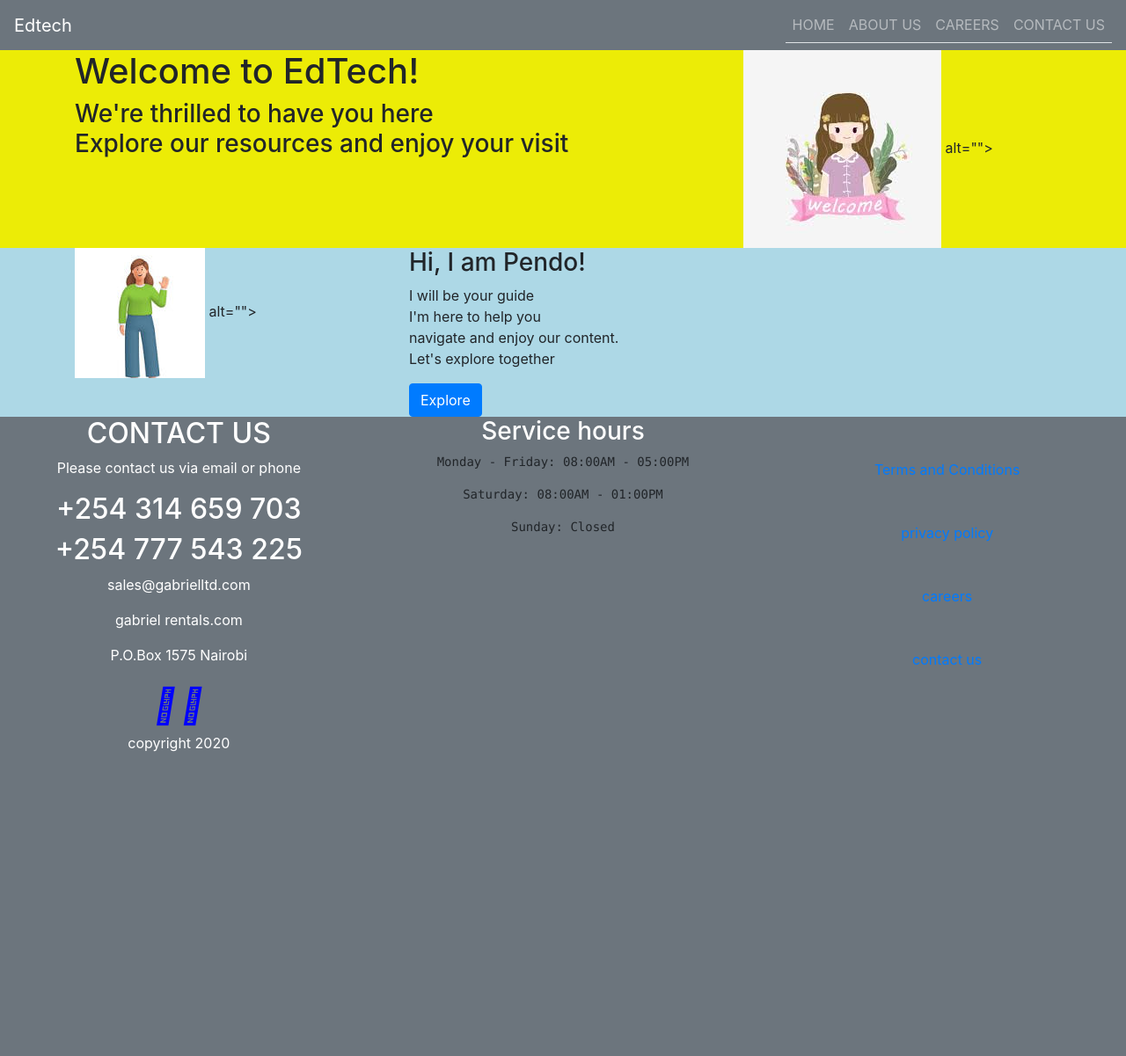
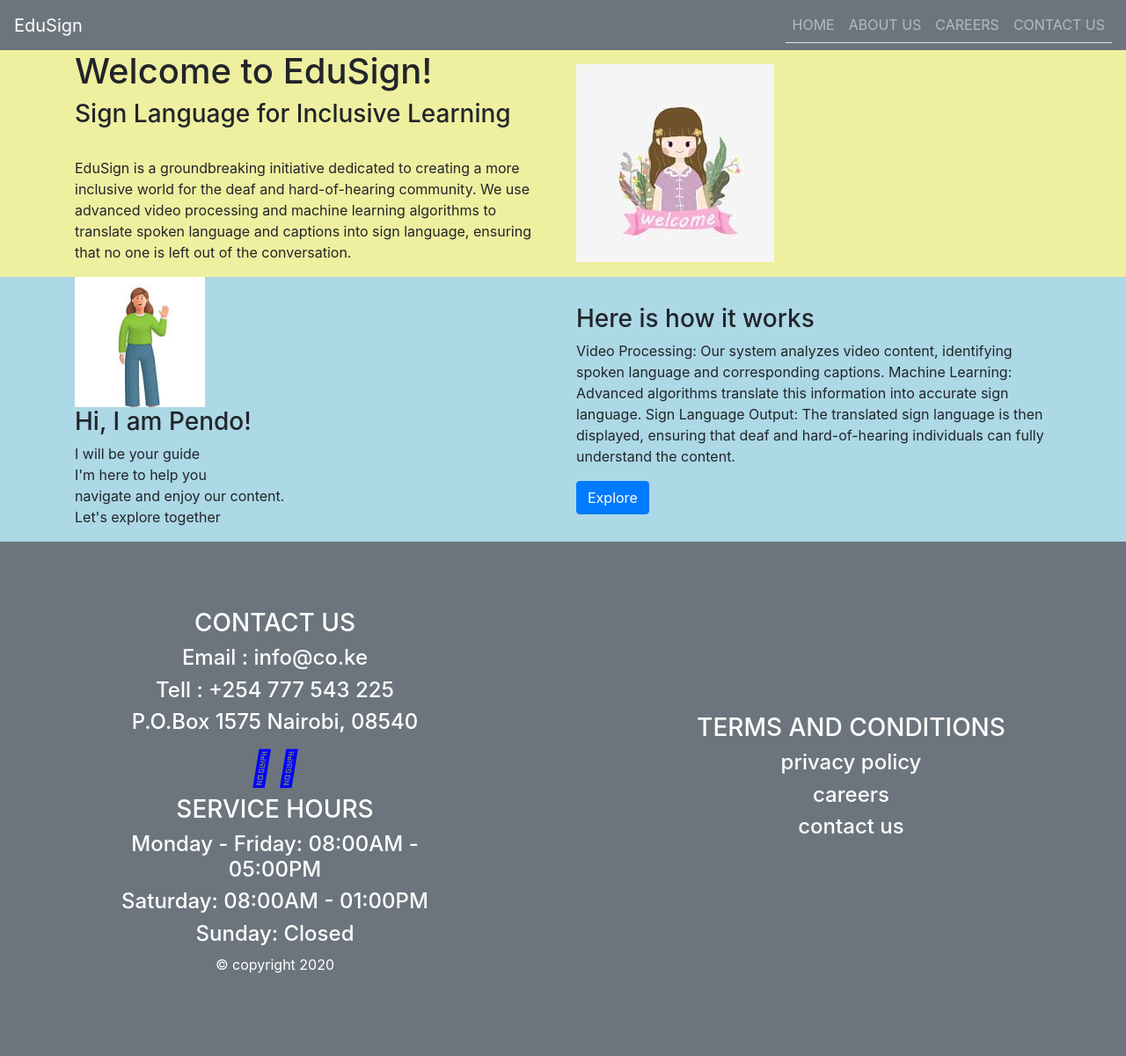
Before and after one commit to samkamau81/AI4Education-Moringa, a Django app: page / in a window 1280 px wide. Shown: the whole page at 88% size. Before the commit the page ends 855 px from the top, so only its background shows below. Run offline with Django 4.2, Linux system fonts and the light colour scheme; some libraries are stand-ins or nearby versions.

Commit message:
modified the html pages and abit of css

```diff
--- /dev/null
+++ b/djangoenv/pyvenv.cfg
@@ -0,0 +1,5 @@
+home = /Library/Frameworks/Python.framework/Versions/3.11/bin
+include-system-site-packages = false
+version = 3.11.4
+executable = /Library/Frameworks/Python.framework/Versions/3.11/bin/python3.11
+command = /Library/Frameworks/Python.framework/Versions/3.11/bin/python3 -m venv /Users/jelimodebrah/Documents/AI4Education-Moringa/djangoenv
--- a/main/templates/Navbar.html
+++ /dev/null
@@ -1,35 +0,0 @@
-<section class="row">
-	<div class="col-md-12">
-		<nav class="navbar navbar-expand-md bg-secondary navbar-dark">
-		<!-- Brand -->
-			<a class="navbar-brand" href=''>Edtech </a>
-
-			<!-- Toggler/collapsibe Button SHOWS IN SMALLSCREENS-->
-			<button class="navbar-toggler" type="button" data-toggle="collapse" data-target="#collapsibleNavbar">
-			<span class="navbar-toggler-icon"></span>
-			</button>
-
-			<!-- Navbar links -->
-			<div class="collapse navbar-collapse " id="collapsibleNavbar">
-				<ul class="navbar-nav ml-auto">
-					<li class="nav-item">
-						<a class="nav-link nav-tabs " href="{% url 'home' %}">HOME</a>
-					</li>
-
-					<li class="nav-item">
-						<a class="nav-link nav-tabs nav-tabs with drop down:hover" href='/'>ABOUT US</a>
-					</li>
-
-					<li class="nav-item">
-						<a class="nav-link nav-tabs nav-tabs with drop down" href='/'>CAREERS</a>
-					</li>
-                    <li class="nav-item">
-						<a class="nav-link nav-tabs nav-tabs with drop down" href='/'>CONTACT US</a>
-					</li>
-
-
-				</ul>
-			</div>
-		</nav>
-	</div>
-</section>
--- a/main/templates/base.html
+++ b/main/templates/base.html
@@ -3,18 +3,96 @@
 <html lang="en">
 <head>
     <meta charset="UTF-8">
-    <title>Edtech</title>
-    <!-- {% load static %} -->
-	<!-- <link rel="stylesheet" href="{% static 'css/bootstrap.css' %}">-->
+    <meta name="viewport" content="width=device-width, initial-scale=1.0">
+    <title> EduSign</title>
     <script src="https://kit.fontawesome.com/yourcode.js"></script>
 	<script type="text/javascript"src="{% static 'js/mugi.js' %}"></script>
     <link rel="stylesheet" href="{% static 'css/bootstrap.css' %}">
     <link rel="stylesheet" href="../../cdnjs.cloudflare.com/ajax/libs/font-awesome/4.4.0/css/font-awesome.min.css">
+    <link rel="stylesheet" href="{% static 'css/styles.css' %}">
+
 </head>
 <body>
+
+    <!-- ======= Header ======= -->
+
+    <section class="row">
+        <div class="col-md-12">
+            <nav class="navbar navbar-expand-md bg-secondary navbar-dark">
+            <!-- Brand -->
+                <a class="navbar-brand" href=''>EduSign </a>
+
+                <!-- Toggler/collapsibe Button SHOWS IN SMALLSCREENS-->
+                <button class="navbar-toggler" type="button" data-toggle="collapse" data-target="#collapsibleNavbar">
+                <span class="navbar-toggler-icon"></span>
+                </button>
+
+                <!-- Navbar links -->
+                <div class="collapse navbar-collapse " id="collapsibleNavbar">
+                    <ul class="navbar-nav ml-auto">
+                        <li class="nav-item">
+                            <a class="nav-link nav-tabs " href="{% url 'home' %}">HOME</a>
+                        </li>
+
+                        <li class="nav-item">
+                            <a class="nav-link nav-tabs nav-tabs with drop down:hover" href='/'>ABOUT US</a>
+                        </li>
+
+                        <li class="nav-item">
+                            <a class="nav-link nav-tabs nav-tabs with drop down" href='/'>CAREERS</a>
+                        </li>
+                        <li class="nav-item">
+                            <a class="nav-link nav-tabs nav-tabs with drop down" href='/'>CONTACT US</a>
+                        </li>
+
+
+                    </ul>
+                </div>
+            </nav>
+        </div>
+    </section>
+
+    <!-- End Header -->
 
         {% block body %}
         {% endblock %}
 
+    <!-- ======= Footer ======= -->
+
+    <section class="row bg-secondary text-white text-center">
+
+        <div class="col-md-4">
+            <h3>CONTACT US</h3>
+            <!-- <p>Email us at:</p> -->
+            <h4>Email : info@co.ke</h4>
+            <h4> Tell : +254 777 543 225</h4>
+            <!-- <p>sales@gabrielltd.com</p>
+            <p>gabriel rentals.com</p> -->
+            <h4>P.O.Box 1575 Nairobi, 08540</h4>
+            <a href="https://twitter.com/yourpage">
+            <i class="fab fa-twitter" style="color: blue;font-size: 40px;"></i></a>
+            <a href="https://facebook.com/yourpage">
+            <i class="fab fa-facebook-square" style="color: blue; font-size: 40px"></i></a>
+        </div>
+
+        <div class="col-md-4">
+            <h3>SERVICE HOURS</h3>
+            <h4>Monday - Friday: 08:00AM - 05:00PM</h4>
+            <h4>Saturday: 08:00AM - 01:00PM</h4>
+            <h4>Sunday: Closed</h4>
+            <p> © copyright 2020</p>
+        </div>
+
+        <div class="col-md-4" >
+            <a href="/" style="color: white;"> <h3>TERMS AND CONDITIONS</h3></a>
+            <a href="/" style="color: white;"> <h4>privacy policy</h4></a>
+            <a href="/careers" style="color: white;"> <h4>careers</h4></a>
+            <a href="/contact us" style="color: white;"> <h4>contact us</h4></a>
+        </div>
+
+    </section>
+
+
+
 </body>
 </html>
--- a/main/templates/footer.html
+++ /dev/null
@@ -1,32 +0,0 @@
-<section class="row bg-secondary text-white text-center">
-
-    <div class="col-md-4">
-        <h2>CONTACT US</h2>
-        <p>Please contact us via email or phone</p>
-        <h2>+254 314 659 703</h2>
-        <h2>+254 777 543 225</h2>
-        <p>sales@gabrielltd.com</p>
-        <p>gabriel rentals.com</p>
-        <p>P.O.Box 1575 Nairobi</p>
-        <a href="https://twitter.com/yourpage">
-        <i class="fab fa-twitter" style="color: blue;font-size: 40px;"></i></a>
-        <a href="https://facebook.com/yourpage">
-        <i class="fab fa-facebook-square" style="color: blue; font-size: 40px"></i></a>
-        <p>copyright 2020</p>
-    </div>
-    <div class="col-md-4">
-        <h3>Service hours</h3>
-        <pre>Monday - Friday: 08:00AM - 05:00PM</pre>
-        <pre>Saturday: 08:00AM - 01:00PM</pre>
-        <pre>Sunday: Closed</pre>
-    </div>
-    <div class="col-md-4"><br><br>
-        <a href="/">Terms and Conditions</a>
-        <br><br><br>
-        <a href="/">privacy policy</a>
-        <br><br><br>
-        <a href="/careers">careers</a>
-        <br><br><br>
-        <a href="/contact us">contact us</a>
-    </div>
-</section>
--- a/main/templates/home.html
+++ b/main/templates/home.html
@@ -1,59 +1,57 @@
 
 {% extends 'base.html' %}
-<!DOCTYPE html>
-<html lang="en">
-<head>
-    <meta charset="UTF-8">
-    <meta name="viewport" content="width=device-width, initial-scale=1.0">
-    <title>EdTech</title>
-    <!-- <link rel="stylesheet" href="styles.css"> -->
-    <!-- {% load static %} -->
-</head>
-<body>
+{% load static %}
 
-    {% block body %}
+{% block body %}
 
-    {% include 'Navbar.html' %}
 
-    <section style="background-color:rgb(236, 236, 6);">
-        <div class="container">
+    <section style="background-color: rgb(239, 239, 160);">
+         <div class="container">
             <div class="row">
-                <div class="col-md-8">
-                    <h1>Welcome to EdTech!</h1>
-                    <h3>We're thrilled to have you here <br>Explore our resources and enjoy your visit</h3>
+                <div class="col-md-6">
+                    <h1>Welcome to EduSign!</h1>
+                    <h3> Sign Language for Inclusive Learning</h3>
+                    <!-- <h3>We're thrilled to have you here <br>Explore our resources and enjoy your visit</h3> -->
+                    <br>
+                    <p>EduSign is a groundbreaking initiative dedicated to creating a more inclusive world for
+                        the deaf and hard-of-hearing community. We use advanced video processing and machine learning
+                        algorithms to translate spoken language and captions into sign language,
+                        ensuring that no one is left out of the conversation.</p>
                 </div>
-                <div class="col-md-4">
-                    <!-- <img src="{% static 'img/projects/remodeling-1.jpg'%}" alt=""> -->
+                <div class="col-md-6">
 
-                    <!-- <img src="{% static 'Images/download.jpeg'%}" alt=""> -->
-                    <img src="{% static 'Images/download.jpeg' %}"> alt="">
-                    <!-- <img src="download.jpeg" alt=""> -->
+                    <img src="{% static 'Images/download.jpeg' %}" alt="">
+
+
                 </div>
             </div>
-        </div>
+         </div>
+    </section>
 
-    </section>
     <section style="background-color:lightblue;">
         <div class="container">
-            <div class="row">
-                <div class="col-md-4">
+            <div class="row" style="background-color:lightblue;">
+                <div class="col-md-6">
 
-                    <!-- <img src="{% static 'Images/avatar.jpeg'%}" alt=""> -->
-                    <img src="{% static 'Images/download (1).jpeg' %}"> alt="">
+                    <!-- We can replace this with a video giff -->
 
-                    <!-- <img src="avatar.jpeg" alt=""> -->
-                </div>
-                <div class="col-md-8">
+                    <img src="{% static 'Images/download (1).jpeg' %}" alt="">
+
                     <h3>Hi, I am Pendo!</h3>
                     <p>I will be your guide <br>I'm here to help you <br> navigate and enjoy our content. <br>Let's explore together</p>
+
+                </div>
+                <div class="col-md-6">
+
+                    <h3>Here is how it works</h3>
+                    <p>Video Processing: Our system analyzes video content, identifying spoken language and corresponding captions.
+                        Machine Learning: Advanced algorithms translate this information into accurate sign language.
+                        Sign Language Output: The translated sign language is then displayed, ensuring that deaf and hard-of-hearing individuals can fully understand the content.
+                        </p>
                     <button class="btn btn-primary">Explore</button>
                 </div>
             </div>
-        </div>
+         </div>
     </section>
 
-    {% include 'footer.html' %}
     {% endblock %}
-</body>
-
-</html>
--- /dev/null
+++ b/static/css/styles.css
@@ -0,0 +1,31 @@
+html, body {
+    height: 100%;
+    margin: 0;
+    display: flex;
+    flex-direction: column;
+}
+
+main {
+    flex: 1; /* This makes the main content take up all remaining space */
+    display: flex;
+    flex-direction: column;
+}
+
+section {
+    flex: 1;
+    display: flex;
+    flex-direction: column;
+    justify-content: center; /* Center content vertically */
+}
+
+.container {
+    display: flex;
+    flex: 1;
+}
+
+.row {
+    display: flex;
+    flex: 1;
+    align-items: center;
+    justify-content: center;
+}
```
Also changed, not shown: main/templates/edtech.html (deleted), 10 other files.
